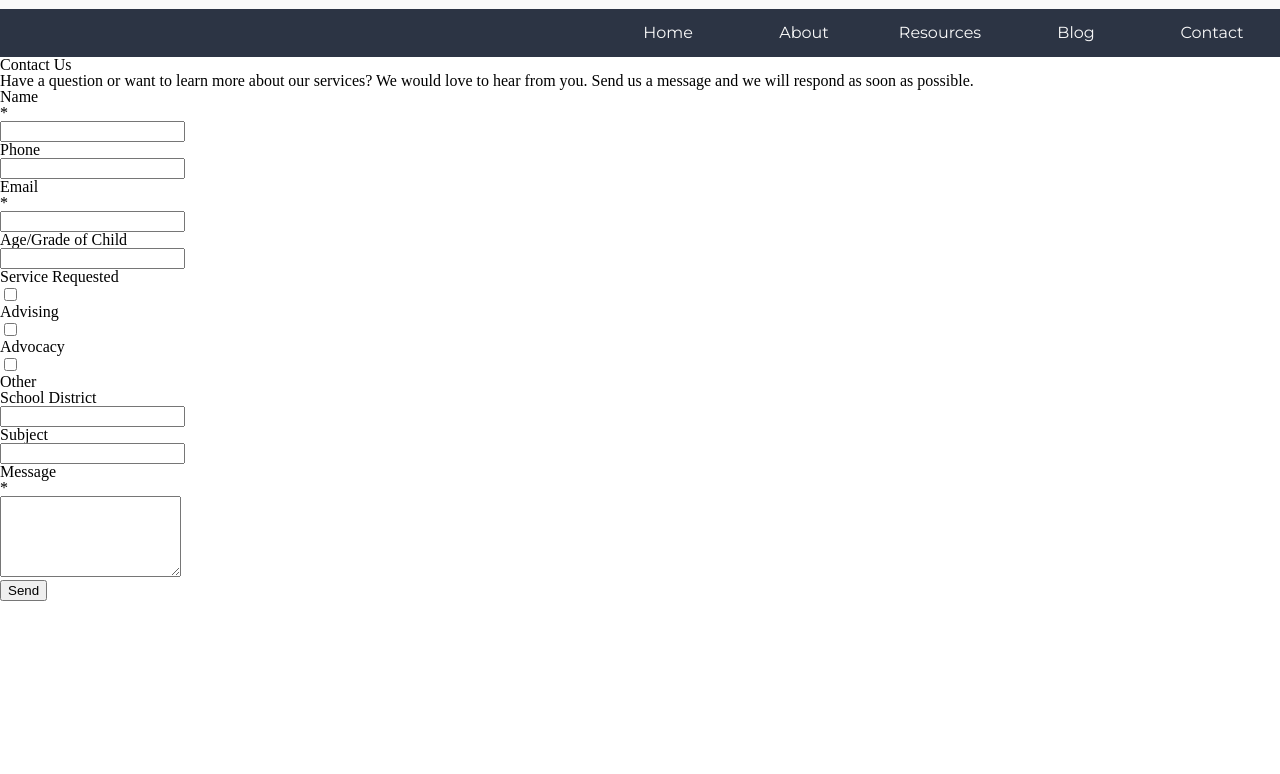
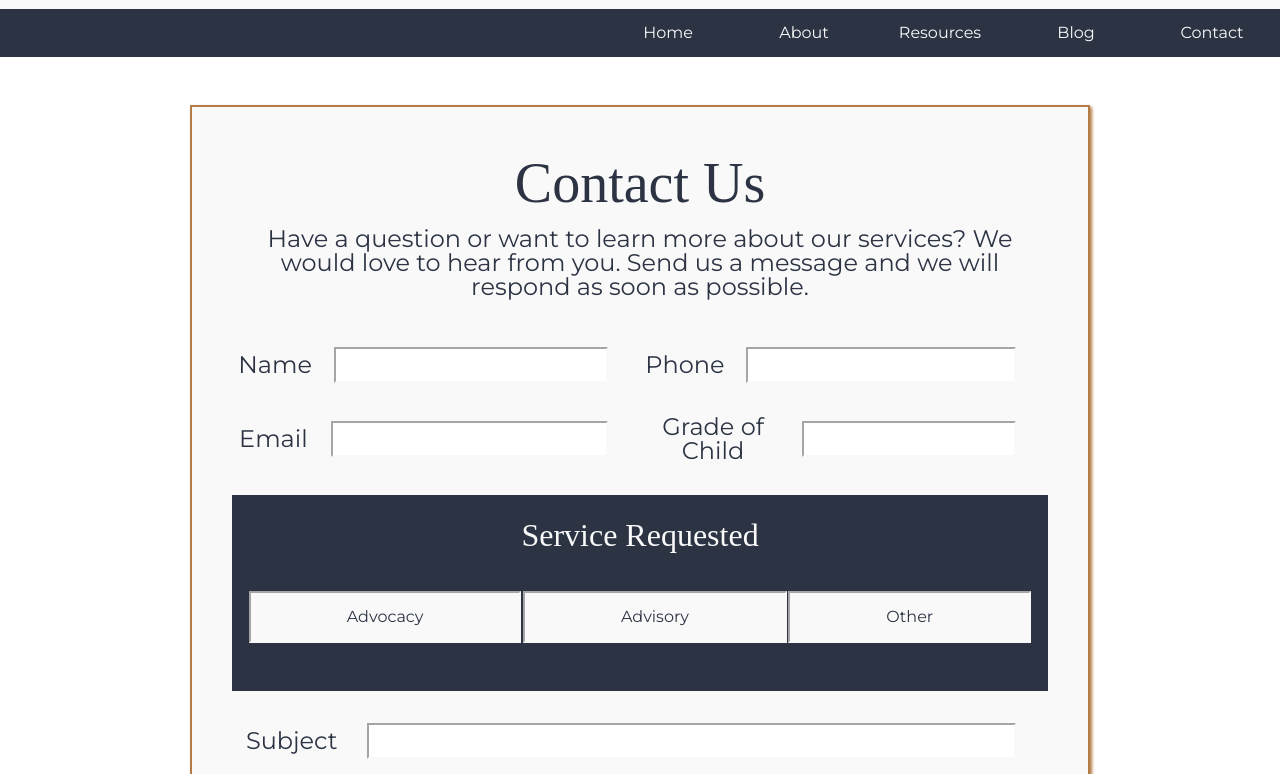
Before and after one commit to etrainor/spaas-gatsby, a Gatsby site: page /contact-form in a window 1280 px wide. Shown: the part 178-952 px from the top of the page. Before the commit the page ends 800 px from the top, so only its background shows below. Built offline with nearby package versions, Linux system fonts and the light colour scheme; Gatsby itself is replaced by a stand-in of ours; a web font is replaced by a local one.

Commit message:
styled contact form

```diff
--- a/src/components/form/form.js
+++ b/src/components/form/form.js
@@ -4,7 +4,7 @@ import "../form/form.scss"
 function Form () {
   return (
     <>
-      <div classname="contact-form">
+      <div className="contact-form">
 
         <div>
           <h1>Contact Us</h1>
@@ -15,7 +15,7 @@ function Form () {
           <div>
 
             <label>
-              <h3>Name</h3><p classname="asterisk">*</p>
+              <h3>Name</h3>
               <input type="text" name="name" id="name" required/>
             </label>
 
@@ -29,48 +29,41 @@ function Form () {
           <div>
 
             <label>
-              <h3>Email</h3><p classname="asterisk">*</p>
+              <h3>Email</h3>
               <input type="email" name="email" id="email" required/>
             </label>
 
             <label>
-              <h3>Age/Grade of Child</h3>
+              <h3>Grade of Child</h3>
               <input type="text" name="child-age" id="child-age" />
             </label>
 
           </div>
 
-          <div>
-
-            <div>
+          <div id= "services-container">
 
               <h2>Service Requested</h2>
 
-              <label>
-                <input type="checkbox" name="advising" id="advising" />
-                <h3>Advising</h3>
-              </label>
-
-              <label>
-                <input type="checkbox" name="advocacy" id="advocacy" />
-                <h3>Advocacy</h3>
-              </label>
-
-              <label>
-                <input type="checkbox" name="other" id="other" />
-                <h3>Other</h3>
-              </label>
-
-            </div>
-
-            <label>
-              <h3>School District</h3>
-              <input type="text" name="school-district" id="school-district" />
-            </label>
+              <div className="container">
+                <ul className="option-list">
+                  <li>
+                    <input type="checkbox" id="checkboxOne" value="Advocacy"/>
+                    <label htmlFor="checkboxOne">Advocacy</label>
+                    </li>
+                  <li>
+                    <input type="checkbox" id="checkboxTwo" value="Advisory"/>
+                    <label htmlFor="checkboxTwo">Advisory</label>
+                    </li>
+                  <li>
+                    <input type="checkbox" id="checkboxThree" value="Other"/>
+                    <label htmlFor="checkboxThree">Other</label>
+                    </li>
+                </ul>
+              </div>
 
           </div>
 
-          <div>
+          <div className = "subject">
 
             <label>
               <h3>Subject</h3>
@@ -79,16 +72,16 @@ function Form () {
 
           </div>
 
-          <div>
+          <div className = "message">
 
             <label>
-              <h3>Message</h3><p classname="asterisk">*</p>
+              <h3>Message</h3>
               <textarea name="message" id="message" rows="5" required/>
             </label>
 
           </div>
 
-          <div>
+          <div className="send-button">
             <button type="submit">Send</button>
             {/* <input type="reset" value="Clear" /> */}
             <input type="text" name="_gotcha" style={{display:"none"}} />
--- a/src/components/form/form.scss
+++ b/src/components/form/form.scss
@@ -0,0 +1,229 @@
+div.contact-form {
+  background-color: var(--light-background-color);
+  border: 2px solid var(--accent-color);
+  word-wrap: normal;
+  width: 70vw;
+  color: var(--major-text-color);
+  box-shadow: 2px 2px 3px var(--accent-color);
+  margin: 3rem auto auto auto;
+
+  div {
+    padding: 0 2.5rem 0 2.5rem;
+
+    h1 {
+      font-size: 3.5rem;
+      margin-top: 3rem;
+      margin-bottom: 1rem;
+      font-family:  var(--major-text-font);
+      text-align: center;
+    }
+
+    h3 {
+      font-size: 1.5rem;
+      text-align: center;
+      margin-bottom: 3rem;
+      font-family: var(--minor-text-font);
+    }
+
+  }
+  form {
+    display: flex;
+    flex-direction: column;
+    padding: 0 2.5rem 0 2.5rem;
+    // border: 2px red solid;
+
+    div {
+      width: 100%;
+      flex-wrap: wrap;
+      justify-content: start;
+      padding: 0;
+      display: flex;
+      margin: 0 auto 2rem auto;
+
+      label {
+        width: 50%;
+        // flex-wrap: wrap;
+        display: flex;
+        flex-direction: row;
+        // justify-content: start;
+        align-items: center;
+        // margin: 2rem;
+        h3 {
+          // width: 195px;
+          // text-align: start;
+          margin: 0;
+          flex-grow: 1;
+          text-align: center;
+          // padding-right: 1rem;
+        }
+        input {
+          width: 60%;
+          border: 2px inset var(--light-background-color);
+          background-color: white;
+          padding: 0;
+          flex-grow: 2;
+          margin-right: 2rem;
+          margin-left: 1rem;
+          height: 2rem;
+          font-size: 1rem;
+          text-align: center;
+          font-family: var(--minor-text-font);
+          color: var(--accent-color);
+          // align-self: flex-start;
+
+        }
+        input:focus {
+          outline:0;
+        }
+      }
+    }
+    #services-container {
+      display: flex;
+      background-color: var(--dark-background-color);
+      flex-direction: row;
+      h2 {
+        font-family:  var(--major-text-font);
+        font-size: 2rem;
+        width: 100%;
+        text-align: center;
+        align-items: center;
+        color: var(--white-color);
+        padding: 1.5rem;
+        // border-bottom: 1px var(--white-color) solid;
+      }
+      .container {
+        width: 100%;
+        font-family: var(--minor-text-font);
+        font-size: 1rem;
+
+        ul.option-list {
+          list-style: none;
+          width: 100%;
+          padding: 1rem;
+          display: flex;
+          flex-direction: row;
+          justify-content: space-around;
+            li{
+              text-align: center;
+              display:flex;
+              label{
+                  // display: inline-block;
+                  background-color: var(--white-color);
+                  border: 2px inset var(--light-background-color);
+                  color: var(--major-text-color);
+                  // border-radius: 25px;
+                  // white-space: nowrap;
+                  text-align: center;
+                  // margin: 3px 3px;
+                  -webkit-touch-callout: none;
+                  -webkit-user-select: none;
+                  -moz-user-select: none;
+                  -ms-user-select: none;
+                  user-select: none;
+                  -webkit-tap-highlight-color: transparent;
+                  // transition: all .2s;
+                  padding: 1rem 6rem;
+                  cursor: pointer;
+              }
+              label::before {
+                  // display: inline-block;
+                  font-style: normal;
+                  font-variant: normal;
+                  text-rendering: auto;
+                  -webkit-font-smoothing: antialiased;
+                  // font-family: "Font Awesome 5 Free";
+                  // font-weight: 900;
+                  // font-size: 12px;
+                  // padding: 2px 6px 2px 2px;
+                  // content: "\f067";
+                  // transition: transform .3s ease-in-out;
+              }
+              label:hover {
+                border: 2px solid var(--accent-color);
+                background-color: var(--accent-color);
+                color: var(--white-color);
+              }
+              // input[type="checkbox"]:checked + label::before {
+              //     // content: "\f00c";
+              //     // transform: rotate(-360deg);
+              //     // transition: transform .3s ease-in-out;
+              // }
+              input[type="checkbox"]:checked + label {
+                  border: 2px solid var(--accent-color);
+                  background-color: var(--accent-color);
+                  color: var(--white-color);
+                  // transition: all .2s;
+              }
+              input[type="checkbox"] {
+                display: absolute;
+                position: absolute;
+                opacity: 0;
+              }
+            }
+        }
+      }
+    }
+    div.subject {
+      width: 100%;
+      display: flex;
+      label {
+        width: 100%;
+        display: flex;
+        h3 {
+          flex-grow: 1;
+          text-align: center
+        }
+        #subject {
+        flex-grow: 5;
+        margin-right: 2rem;
+        text-align: start;
+        padding-left: 1rem;
+        }
+      }
+    }
+
+    div.message {
+      width: 100%;
+      display: flex;
+      label {
+        width: 100%;
+        display: flex;
+        h3 {
+          flex-grow: 1;
+          text-align: center
+        }
+        textarea {
+        flex-grow: 5;
+        border: 2px inset var(--light-background-color);
+        margin-right: 2rem;
+        margin-left: .15rem;
+        width: 60%;
+        font-size: 1rem;
+        text-align: start;
+        font-family: var(--minor-text-font);
+        color: var(--accent-color);
+        overflow: scroll;
+        padding: 1rem;
+        }
+        textarea:focus {
+          outline:0;
+        }
+      }
+    }
+    div.send-button {
+      width: 100%;
+      display: flex;
+      justify-content: center;
+      button {
+        width: 50%;
+        background-color: var(--accent-color);
+        font-family: var(--major-text-font);
+        border: 2px outset var(--accent-color);
+        color: var(--white-color);
+        font-size: 2rem;
+        align-items: center;
+        padding: .6rem 3rem .2rem 3rem;
+      }
+    }
+  }
+}
```
Also changed, not shown: README.md.
